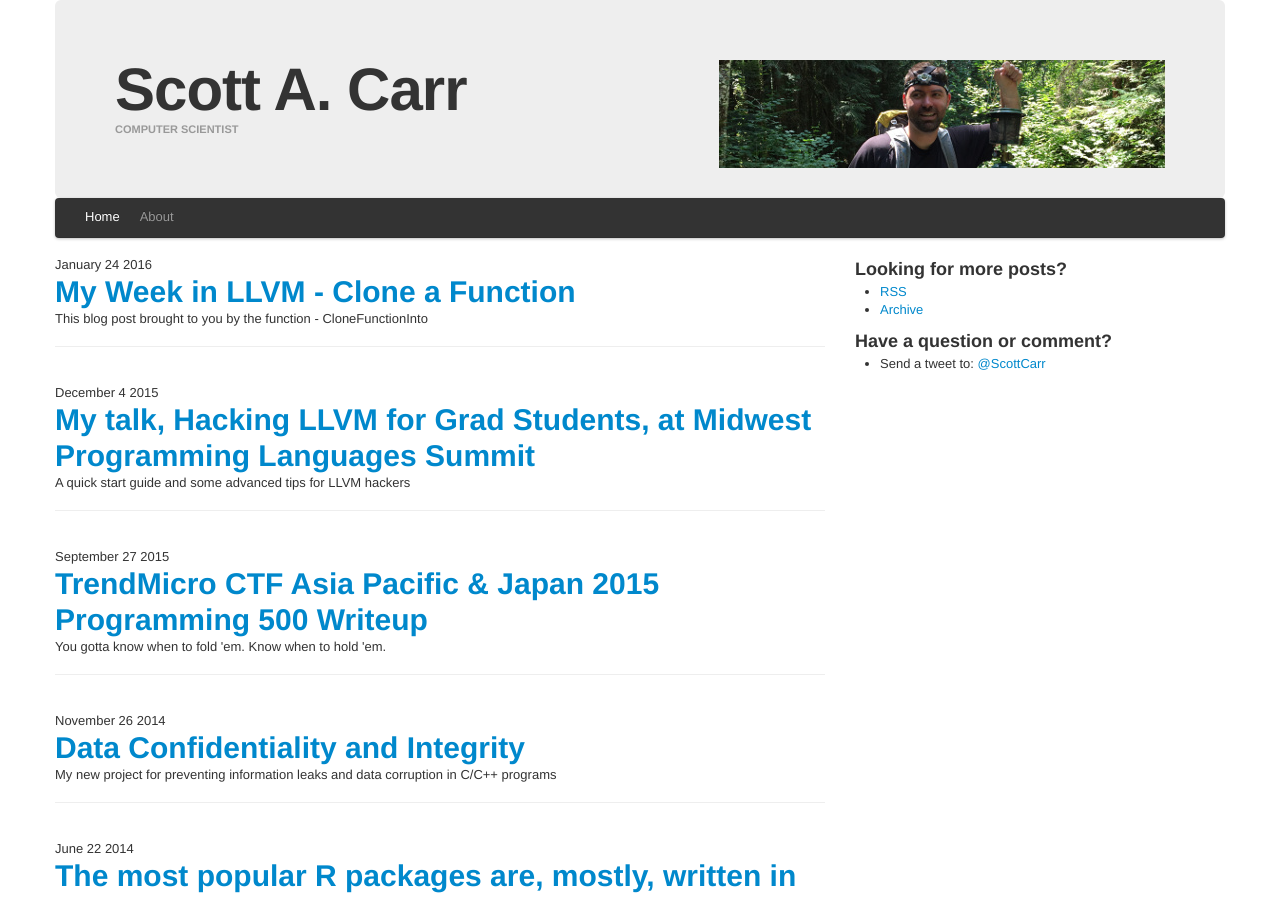
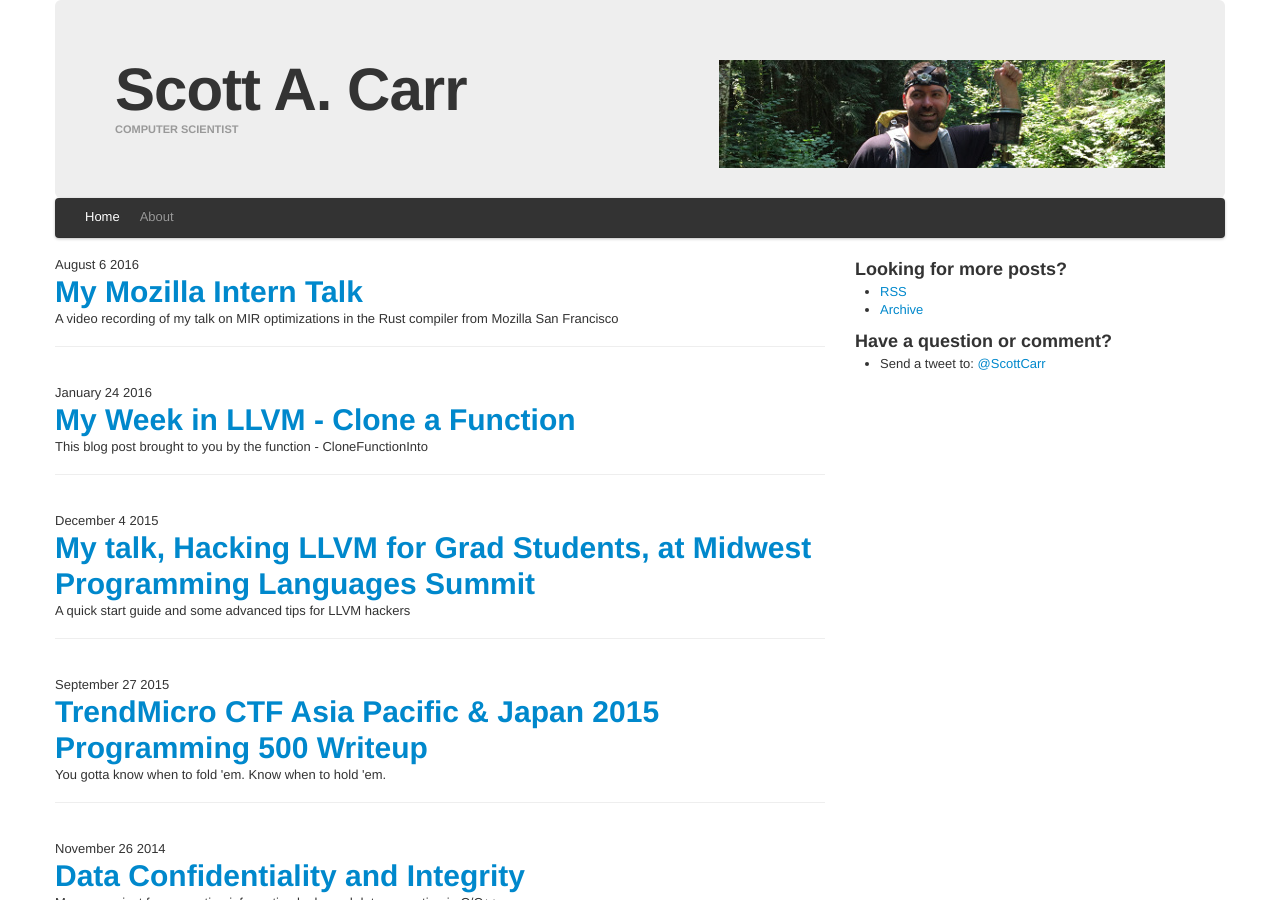
Before and after one commit to scottcarr/scottcarr.github.com, a Jekyll site: the page built from archive.html, in a window 1280 px wide and 900 px high. Built offline with Jekyll 4.4.1, drawn with Linux system fonts in a browser that asks for light colours.

Commit message:
update about and add moz talk post

```diff
--- /dev/null
+++ b/_posts/2016-08-06-my-mozilla-intern-talk.md
@@ -0,0 +1,22 @@
+---
+layout: post
+published: true
+title: My Mozilla Intern Talk
+summary: A video recording of my talk on MIR optimizations in the Rust compiler from Mozilla San Francisco
+---
+
+I've been interning at Mozilla in San Francisco this summer.  It felt
+like the shortest summer ever. As the saying goes, time flies when you're
+having fun.
+
+Many more blog posts are to come, but for now, my intern talk video is below.
+Each Mozilla intern gives at ten minute talk towards the end of their
+internship.  Ten minutes isn't much time, definitely not enough to give the
+details of 12 months worth of work, but my talk gives an overview and there are
+more details under the "Additional Links" tab of my talk's page on [Air
+Mozilla.](https://air.mozilla.org/making-mir-fly/)
+
+<iframe src="https://air.mozilla.org/making-mir-fly/video/" width="896" height="524" frameborder="0" allowfullscreen></iframe>
+
+<blockquote class="twitter-tweet" data-lang="en"><p lang="en" dir="ltr">The video of my intern talk about optimizations in the Rust compiler is up! See &quot;Additional Links&quot; for more details. <a href="https://t.co/GaayRqRB1u">https://t.co/GaayRqRB1u</a></p>&mdash; Scott Carr (@ScottCarr) <a href="https://twitter.com/ScottCarr/status/761786898117304320">August 6, 2016</a></blockquote>
+<script async src="//platform.twitter.com/widgets.js" charset="utf-8"></script>
--- a/about.html
+++ b/about.html
@@ -20,12 +20,17 @@ layout: default
           programming languages, and security.
       </p>
       <p>
-        In Februrary 2014, Scott was a Research Intern at Microsoft in Redmond, WA.
+        During the summer of 2016, Scott was a Research Intern at Mozilla in San Francisco, CA.
+        Scott worked on <a href="https://air.mozilla.org/making-mir-fly/">optimizations</a> in the
+        <a href="https://www.rust-lang.org">Rust</a> compiler with his mentor <a href="https://github.com/nikomatsakis">Niko Matsakis</a>.
+      </p>
+      <p>
+        In Spring 2014 and Summer 2015, Scott was a Research Intern at Microsoft in Redmond, WA.
         As part of the <a href="http://research.microsoft.com/en-us/groups/rise/">Research in Software Engineering (RiSE)</a> group, Scott and his
         mentor <a href="http://research.microsoft.com/en-us/people/logozzo/">Francesco Logozzo</a> developed
         ReviewBot, a tool for automatically inserting <a href="http://msdn.microsoft.com/en-us/library/dd264808(v=vs.110).aspx">Code Contracts</a> into C# code.
+        During his second internship at Microsoft, Scott <a href="http://research.microsoft.com/apps/pubs/?id=255674">extended</a> the gNOSIS static anaylsis framework for Hardware Description Languages (HDL) to support System Verilog.  Scott worked in the <a href="https://www.microsoft.com/en-us/research/group/embedded-systems/">Embedded Systems Group</a> with his mentor Neil Pittman.
       </p>
-
 
       <p>
           Since August 2014, Scott is a Research Assistant working with
@@ -90,7 +95,7 @@ layout: default
     <div class="span3">
       <h3>Location</h3>
       <p>Scott's originally from the Metro Detroit area, and currently living
-      in West Lafeyette, IN<p>
+      in West Lafeyette, IN.<p>
     </div>
     <div class="span3">
       <h3>Interests</h3>
@@ -104,7 +109,7 @@ layout: default
       <p> This site is built on
       <a href="https://github.com/mojombo/jekyll/">Jekyll</a>,
       <a href="http://twitter.github.com/bootstrap/">Twitter Bootstrap</a>,
-      and <a href="http://pages.github.com/">Github Pages</a>
+      and <a href="http://pages.github.com/">Github Pages.</a>
       </p>
     </div>
     <div class="span3">
```
